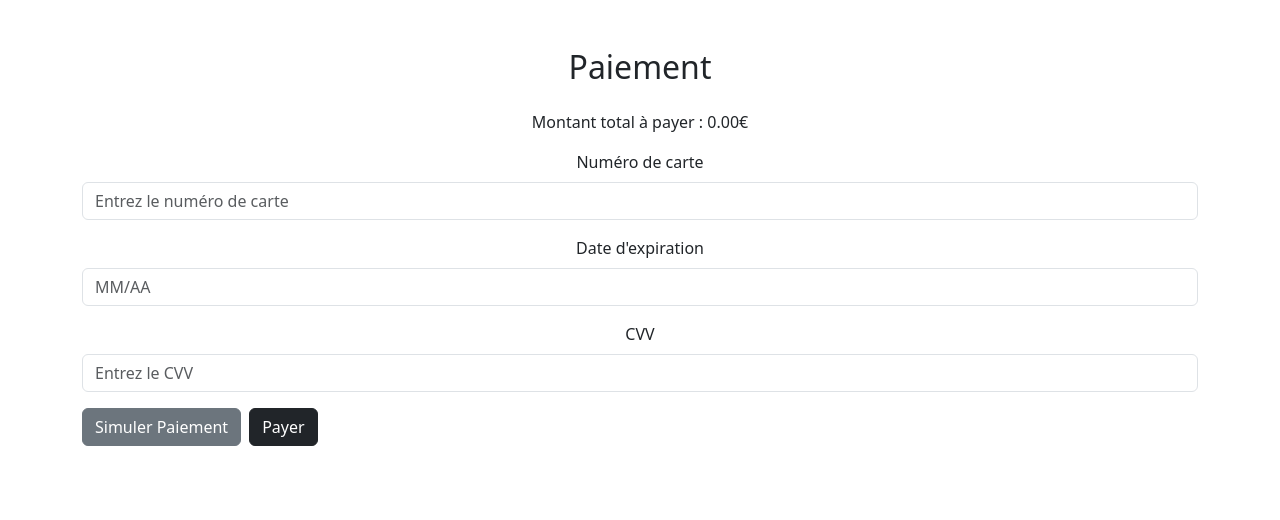
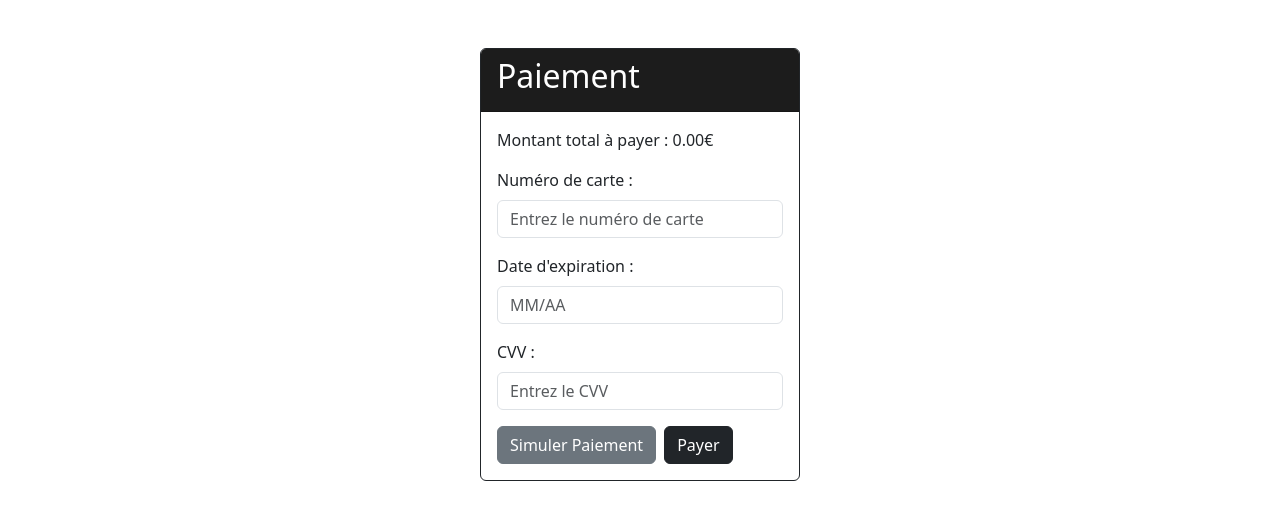
Before and after one commit to AntoineM25/JO_2024, a Django app: page /paiement/ in a window 1280 px wide. Shown: the part 101-621 px from the top of the page. Run offline with Django 5.2, Linux system fonts and the light colour scheme; the visitor is signed in with stand-in values (Sample User, id 1); data that the repository does not hold is empty; parts of the project's set-up code (start-up, migrations or seed data) failed here and were passed over; some libraries are stand-ins or nearby versions.

Commit message:
Stylisation pages confirmation et paiement

```diff
--- a/jo_projet/jo_app/templates/paiement.html
+++ b/jo_projet/jo_app/templates/paiement.html
@@ -1,22 +1,25 @@
 {% extends 'base.html' %}
 
 {% block content %}
-<div class="container text-center mt-5">
-    <h2 class=" mb-4">Paiement</h2>
+<div class="card m-auto my-5 border-dark" style="max-width: 25%">
+    <div class="card-header">
+        <h2>Paiement</h2>
+    </div>
+    <div class="card-body">
         <p>Montant total à payer : {{ total }}</p>
 
         <form method="POST" id="paymentForm">
             {% csrf_token %}
             <div class="mb-3">
-            <label for="cardNumber" class="form-label">Numéro de carte</label>
+                <label for="cardNumber" class="form-label">Numéro de carte :</label>
                 <input type="text" class="form-control" id="cardNumber" name="cardNumber" placeholder="Entrez le numéro de carte" required>
             </div>
             <div class="mb-3">
-            <label for="expiryDate" class="form-label">Date d'expiration</label>
+                <label for="expiryDate" class="form-label">Date d'expiration :</label>
                 <input type="text" class="form-control" id="expiryDate" name="expiryDate" placeholder="MM/AA" required>
             </div>
             <div class="mb-3">
-            <label for="cvv" class="form-label">CVV</label>
+                <label for="cvv" class="form-label">CVV :</label>
                 <input type="text" class="form-control" id="cvv" name="cvv" placeholder="Entrez le CVV" required>
             </div>
 
@@ -25,6 +28,7 @@
                 <button type="submit" class="btn btn-dark">Payer</button>
             </div>
         </form>
+    </div>
 </div>
 
 <script>
```
Also changed, not shown: jo_projet/jo_app/templates/confirmation.html (+8 -4 lines), jo_projet/media/qr_codes/qr_code_1.png (added), jo_projet/media/qr_codes/qr_code_2.png (added), jo_projet/media/qr_codes/qr_code_3.png (added), jo_projet/media/qr_codes/qr_code_4.png (added), jo_projet/media/qr_codes/qr_code_5.png (added), jo_projet/media/qr_codes/qr_code_5_1fBPKm6.png (added), jo_projet/media/qr_codes/qr_code_5_3Xg3CZx.png (added), jo_projet/media/qr_codes/qr_code_5_7gzfCJm.png (added), jo_projet/media/qr_codes/qr_code_5_GSu0qNu.png (added), jo_projet/media/qr_codes/qr_code_5_IcgUQaG.png (added), jo_projet/media/qr_codes/qr_code_5_J4R3Jlk.png (added), jo_projet/media/qr_codes/qr_code_5_QPQgSGH.png (added), jo_projet/media/qr_codes/qr_code_5_caLUhCj.png (added), 1 more files. Lines whose indentation alone changed are shown as unchanged.
